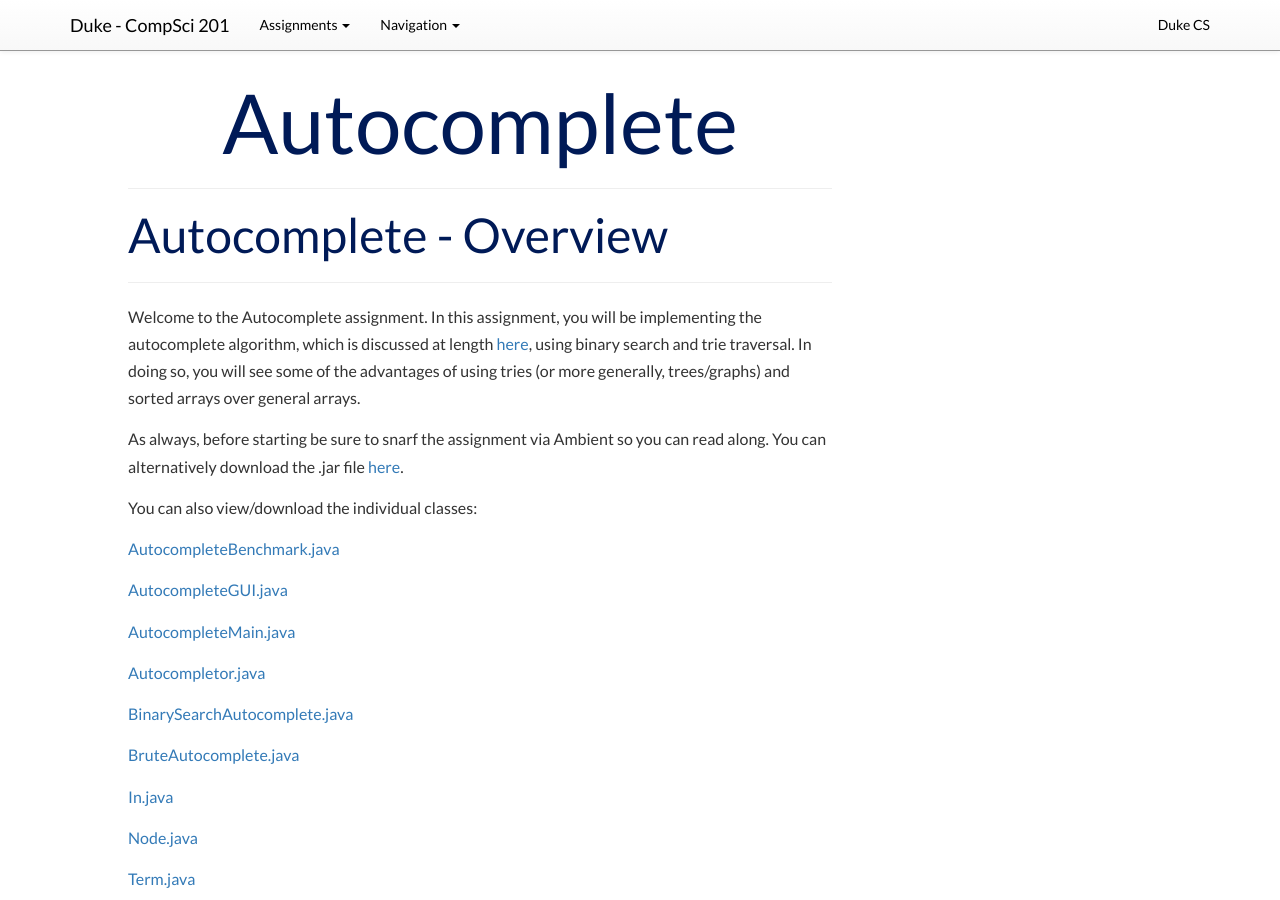
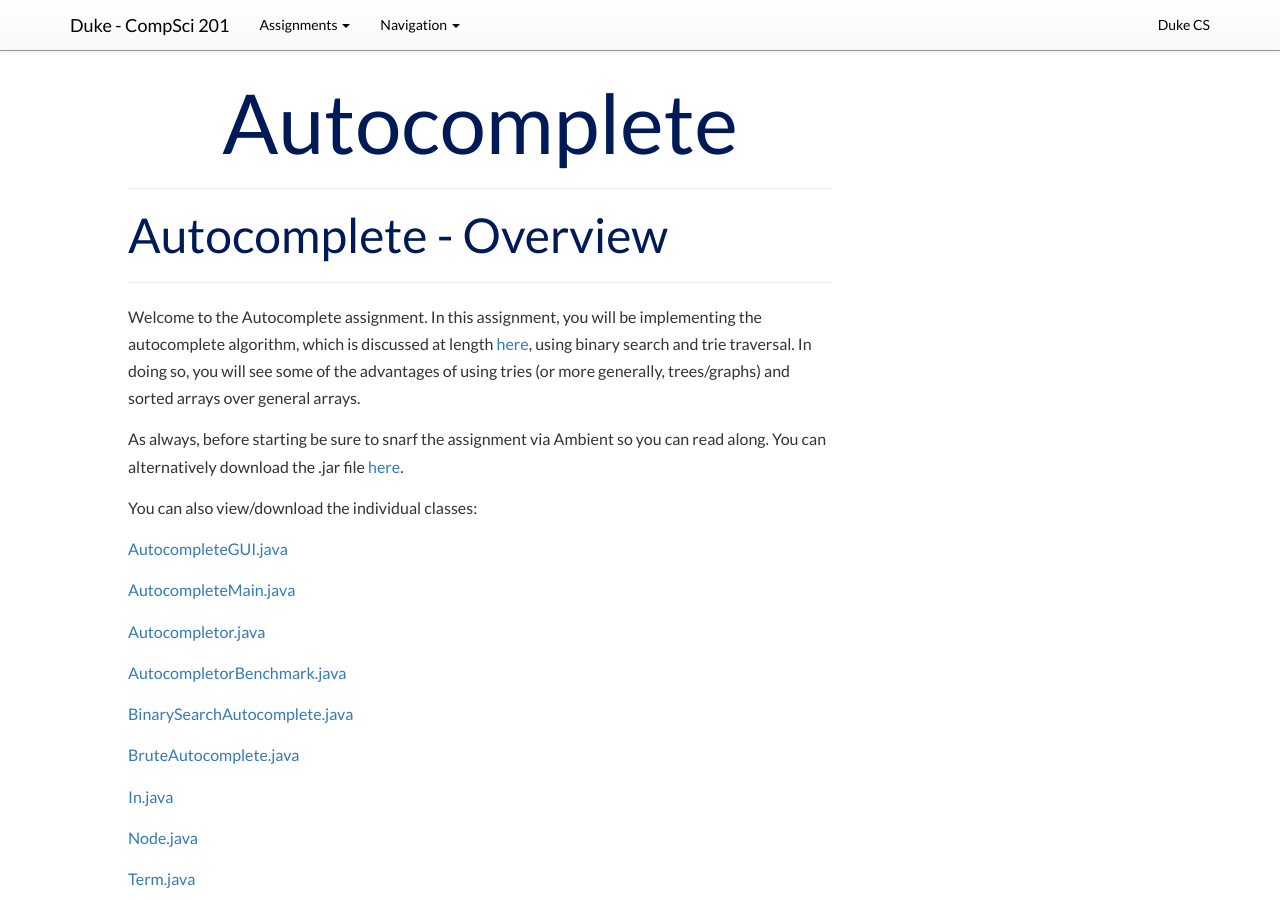
Before and after one commit to compsci201/compsci201.github.io, a Jekyll site: the page built from autocomplete/index.md, in a window 1280 px wide and 900 px high. Built offline with Jekyll 4.4.1, drawn with Linux system fonts in a browser that asks for light colours; nearby versions of some CDN libraries.

Commit message:
Fixed a typo

```diff
--- a/autocomplete/index.md
+++ b/autocomplete/index.md
@@ -13,13 +13,13 @@ As always, before starting be sure to snarf the assignment via Ambient so you ca
 
 You can also view/download the individual classes:
 
-[AutocompleteBenchmark.java](/autocomplete/code/AutocompleteBenchmark.html)
-
 [AutocompleteGUI.java](/autocomplete/code/AutocompleteGUI.html)
 
 [AutocompleteMain.java](/autocomplete/code/AutocompleteMain.html)
 
 [Autocompletor.java](/autocomplete/code/Autocompletor.html)
+
+[AutocompletorBenchmark.java](/autocomplete/code/AutocompletorBenchmark.html)
 
 [BinarySearchAutocomplete.java](/autocomplete/code/BinarySearchAutocomplete.html)
 
```
